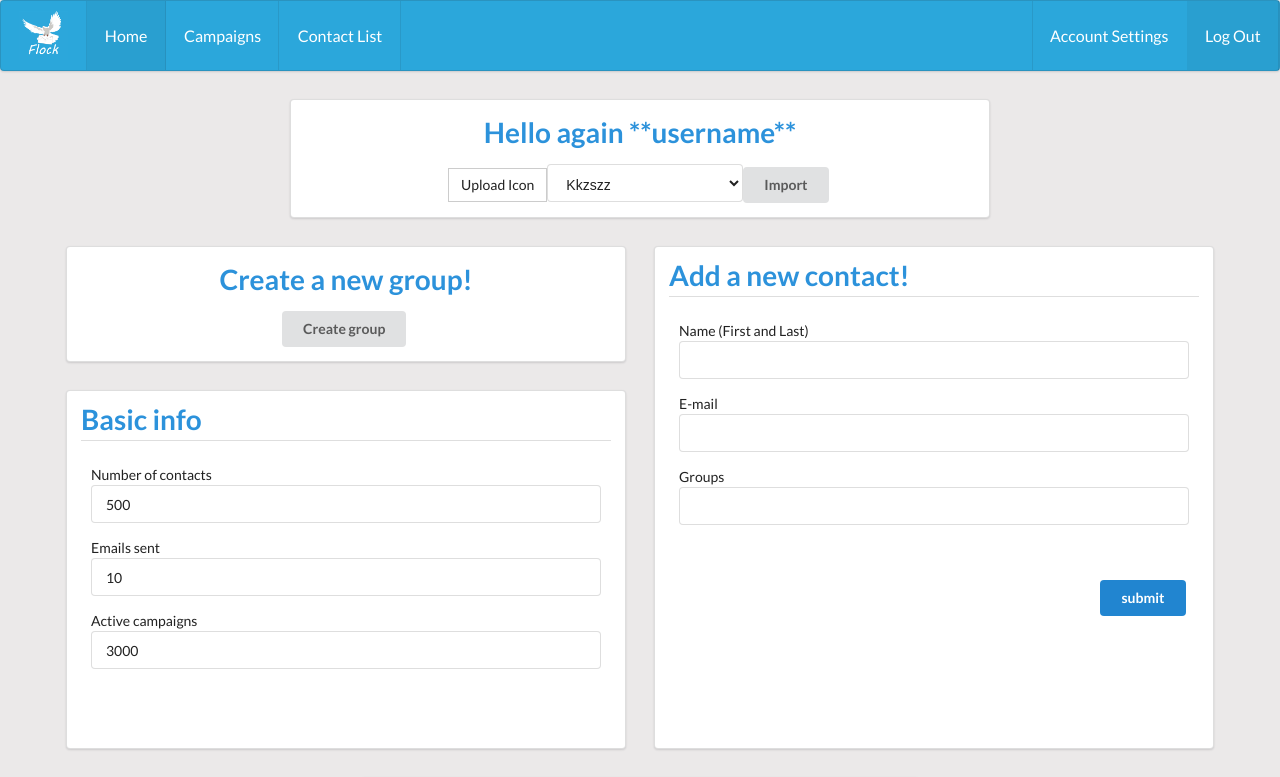
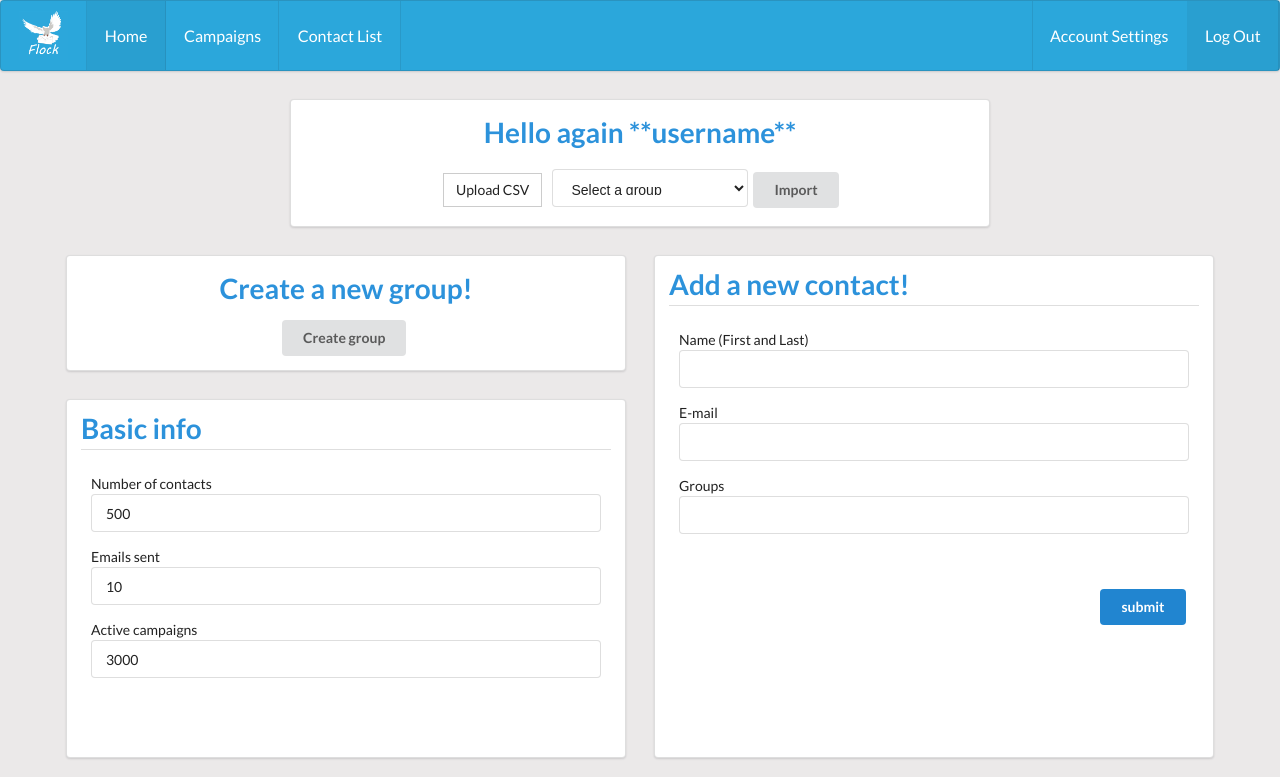
Before and after one commit to dyka3773/Flock, a React (Create React App) app in the folder Flock/Flock/ClientApp/: page / in a window 1280 px wide. Shown: the top 777 px of the page. Built offline with nearby package versions, Linux system fonts and the light colour scheme.

Commit message:
Finished up the ImportContacts Component

```diff
--- a/Flock/Flock/ClientApp/src/componentCSS/ImportContacts.css
+++ b/Flock/Flock/ClientApp/src/componentCSS/ImportContacts.css
@@ -4,15 +4,14 @@ body {
 .import-contacts {
     display:flex;
     justify-content:center;
-    align-items:flex-end;
+    align-items:center;
 }
 
-    .import-contacts label {
-       display:block
-    }
 
-    .import-contacts>div{
-        padding:5px;
+
+    .import-contacts>form>*{
+        margin:5px;
+
     }
 
     .import-contacts input[type="file"] {
--- a/Flock/Flock/ClientApp/src/components/ImportContacts.js
+++ b/Flock/Flock/ClientApp/src/components/ImportContacts.js
@@ -6,38 +6,52 @@ import getGroups from '../dataRequests/getGroups';
 
 const ImportContacts = () => {
 
-    const [selectedGroup, setSelectedGroup] = useState(0);
+    const [selectedGroupId, setSelectedGroupId] = useState("-1");
+
+    const defaultGroup = {id:"none",name:"None"};
 
     const groupsData = getGroups();
+    groupsData.push(defaultGroup);
 
     const groups = groupsData.map((group) => {
         return <option value={group.id} key={group.id}>{group.name}</option>
     });
 
     const createContacts = (e) => {
-        e.preventDefault();
+
+        if (!document.querySelector("#import").files[0]){
+            window.alert("Please upload a csv");
+            e.preventDefault()
+            return;
+        }
+
+        if (selectedGroupId === "-1") {
+            window.alert("Please select a group");
+            e.preventDefault()
+            return;
+        }
+
+        csvToJson(document.querySelector("#import").files[0], selectedGroupId);
+        window.alert("Success");
+    }
 
 
-        if (document.querySelector("#import").files[0])
-            csvToJson(document.querySelector("#import").files[0], groupsData[selectedGroup].id);
-        else
-            window.alert("Please upload a csv");
 
-    }
+
 
     return <div className="import-contacts">
 
         <form onSubmit={createContacts}>
 
                 <label className="custom-file-upload">
-                <input type="file" id="import" />
-                Upload Icon
-            </label>
+                    <input type="file" id="import" />
+                    Upload CSV
+                </label>
 
 
 
-                <select className="ui selection dropdown" value={selectedGroup} onChange={(e) => setSelectedGroup(e.target.value)} >
-
+                <select className="ui selection dropdown" value={selectedGroupId} onChange={(e) => setSelectedGroupId(e.target.value)} required>
+                    <option value="-1" disabled>Select a group</option>
                     {groups}
                 </select>
 
```
